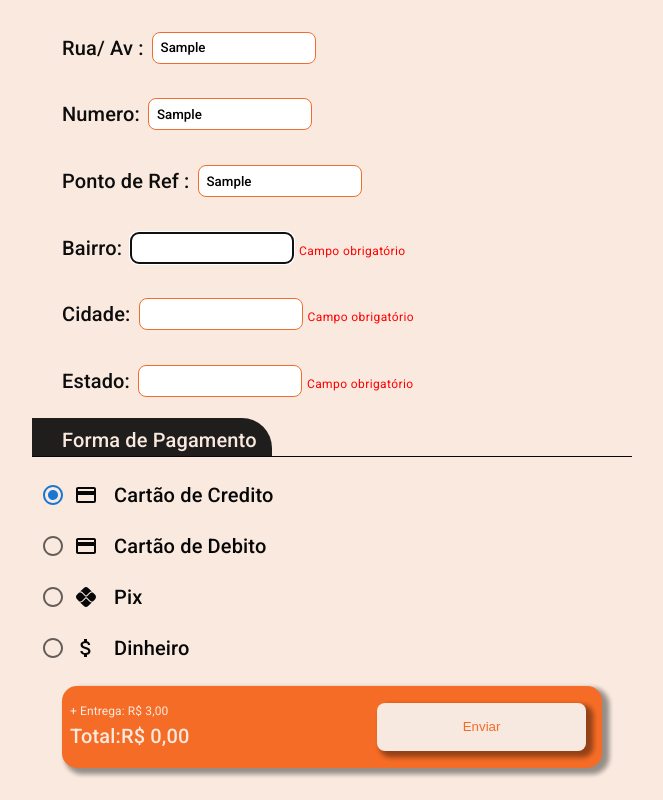
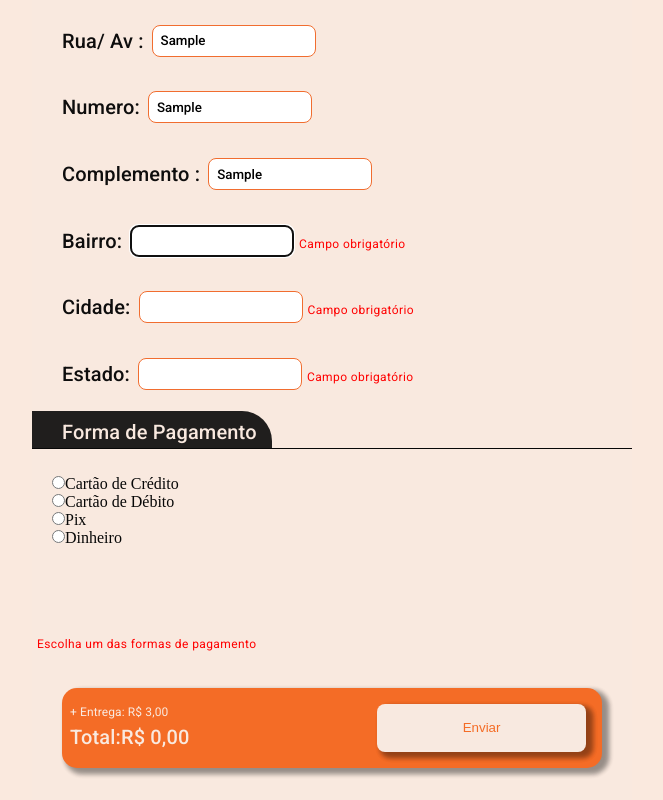
Before and after one commit to CHenriqueRibeiro/Delivery-system-new, a React (Vite) app: page /pedidosemcadastro in a window 1280 px wide. Both pictures are taken after typing "Sample", "5", "Sample", "Sample", "Sample", "Sample" into the empty fields and a click on the input "Enviar". Shown: the whole page, without its empty margins (308-971 px from the left). Built offline with nearby package versions, Linux system fonts and the light colour scheme.

Commit message:
refatorações no form, mais ajustes na chamado da api do wpp

```diff
--- a/src/pages/OrdersWithoutRegistration.jsx
+++ b/src/pages/OrdersWithoutRegistration.jsx
@@ -1,18 +1,17 @@
-import { Box, Radio, Typography } from '@mui/material';
+import {
+  Alert,
+  Box,
+  Radio,
+  Typography,
+} from '@mui/material';
 import { useState } from 'react';
 import ArrowBackIcon from '@mui/icons-material/ArrowBack';
 import DeliveryDiningOutlinedIcon from '@mui/icons-material/DeliveryDiningOutlined';
 import StorefrontOutlinedIcon from '@mui/icons-material/StorefrontOutlined';
-import CreditCardOutlinedIcon from '@mui/icons-material/CreditCardOutlined';
-import PixOutlinedIcon from '@mui/icons-material/PixOutlined';
 import { NavLink } from 'react-router-dom';
-import AttachMoneyIcon from '@mui/icons-material/AttachMoney';
-import InputMask from 'react-input-mask';
-import { useForm } from 'react-hook-form';
+import { Controller, useForm } from 'react-hook-form';
 import { yupResolver } from '@hookform/resolvers/yup';
 import * as yup from 'yup';
-import Modal from '@mui/material/Modal';
-import Fade from '@mui/material/Fade';
 import { useCarrinho } from '../context/useCarrinho';
 import { useFormat } from '../utils/useFormat';
 import './Order.css';
@@ -68,7 +67,7 @@ const schema = yup
         Campo obrigatório
       </Typography>
     ),
-    formaDeEntrega: yup.string().required(),
+    // formaDeEntrega: yup.string().required(),
     telefone: yup
       .number()
       .required()
@@ -88,17 +87,27 @@ const schema = yup
         Campo obrigatório
       </Typography>
     ),
+    formaDePagamento: yup.string().required(
+      <Typography
+        variant="caption"
+        style={{ color: 'red', marginLeft: '5px' }}
+      >
+        Escolha um das formas de pagamento
+      </Typography>
+    ),
   })
   .required();
 
 const Order = () => {
-  const [open, setOpen] = useState(false);
+  // const [open, setOpen] = useState(false);
   const { cart, calculateSubtotal } = useCarrinho();
+  const [showAlert, setShowAlert] = useState(false);
 
   const {
     register,
     handleSubmit,
     formState: { errors },
+    control,
   } = useForm({
     resolver: yupResolver(schema),
   });
@@ -108,14 +117,6 @@ const Order = () => {
       sessionStorage.getItem('selectedValueDelivery') ||
         'Entrega'
     );
-
-  const [selectedValuePayment, setSelectedValuePayment] =
-    useState(
-      sessionStorage.getItem('selectedValuePayment') ||
-        'Credito'
-    );
-  const [pedidoSemCadastro, setpedidoSemCadastro] =
-    useState('');
 
   const handleChangeDelivery = (event) => {
     const { value } = event.target;
@@ -137,123 +138,55 @@ const Order = () => {
     );
   };
 
-  const handleChangePayment = (event) => {
-    const { value } = event.target;
-    setSelectedValuePayment(value);
-
-    const savedData =
-      JSON.parse(
-        sessionStorage.getItem('pedido sem cadastro')
-      ) || {};
-
-    const updatedData = {
-      ...savedData,
-      formaDePagamento: value,
-    };
-
-    sessionStorage.setItem(
-      'pedido sem cadastro',
-      JSON.stringify(updatedData)
-    );
-  };
-
-  const handleInputChange = (event) => {
-    const { name, value } = event.target;
-    setpedidoSemCadastro({
-      ...pedidoSemCadastro,
-      [name]: value,
-    });
-
-    sessionStorage.setItem(
-      'pedido sem cadastro',
-      JSON.stringify({
-        ...pedidoSemCadastro,
-        [name]: value,
-      })
-    );
-  };
-
-  const createWhatsAppMessage = () => {
+  const createWhatsAppMessage = (data) => {
     const sessionStorageData = JSON.parse(
       sessionStorage.getItem('itensSelecionados')
     );
 
     if (sessionStorageData) {
-      const pedidoSemCadastro = JSON.parse(
-        sessionStorage.getItem('pedido sem cadastro')
+      let message = `Olá ${data.nome},\n\nTelefone: ${data.telefone}\n\n---------------------------------------\n`;
+
+      const itemsPedido = sessionStorageData.map((item) => {
+        const sabor = [item.sabor];
+        const pedido = sabor.map(
+          (itemPedido) => ` ${itemPedido}`
         );
+        return pedido;
+      });
+      message += `Pedido: ${itemsPedido}\n---------------------------------------\n`;
 
-      if (!pedidoSemCadastro) {
-        console.error(
-          'Os dados do formulário não foram encontrados na sessionStorage.'
-        );
-        return;
-      }
+      message += `CEP: ${data.cep}\n`;
 
-      const { nome, Telefone } = pedidoSemCadastro;
+      message += `Casa/Apto: ${data.casaApto}\n`;
 
-      let message = `Olá ${nome},\n\nTelefone: ${Telefone}\n\n---------------------------------------\nPedido:\n---------------------------------------\n`;
-
-      const items = sessionStorageData.map(
-        (item, index) => {
-          return `Item ${index + 1}:\nSabor: ${
-            item.sabor
-          }\nQuantidade: ${
-            item.quantidade
-          }\nPreço: R$ ${item.valor.toFixed(2)}\n`;
-        }
-      );
-
-      message += `CEP: ${pedidoSemCadastro.cep || ''}\n`;
-      message += `Casa/Apto: ${
-        pedidoSemCadastro.Numero || ''
-      }\n`;
-      message += `Rua: ${pedidoSemCadastro.rua || ''}\n`;
-      message += `Complemento: ${
-        pedidoSemCadastro.Referencia || ''
-      }\n`;
-      message += `Bairro: ${
-        pedidoSemCadastro.Bairro || ''
-      }\n`;
-      message += `Cidade: ${
-        pedidoSemCadastro.Cidade || ''
-      }\n`;
-      message += `Estado: ${
-        pedidoSemCadastro.Estado || ''
-      }\n`;
+      message += `Rua: ${data.logradouro}\n`;
+      message += `Complemento: ${data.complemento}\n`;
+      message += `Bairro: ${data.bairro}\n`;
+      message += `Cidade: ${data.cidade}\n`;
+      message += `Estado: ${data.estado}\n`;
 
       message += `---------------------------------------\n`;
-      message += `Forma de Pagamento: ${
-        pedidoSemCadastro.formaDePagamento || ''
-      }\n`;
-      message += `Forma de Entrega: ${
-        pedidoSemCadastro.formaDeEntrega || ''
-      }\n`;
-      message += `---------------------------------------\n`;
 
-      message += `${items.join('\n')}\n`;
+      message += `Forma de Pagamento: ${data.formaDePagamento}\n`;
 
       const totalValue = calculateSubtotal(cart);
       message += `Valor Total: R$ ${totalValue.toFixed(2)}`;
+      console.log(message);
 
-      const formattedPhoneNumber = Telefone?.replace(
-        /\s+/g,
-        ''
-      );
-
-      const whatsappLink = `https://api.whatsapp.com/send?phone=55${formattedPhoneNumber}&text=${encodeURIComponent(
-        message
-      )}`;
+      const whatsappLink = `https://api.whatsapp.com/send?phone=55${data.telefone}&text=${message}`;
 
       window.open(whatsappLink);
+    } else {
+      alert('Não existe itens no carrinho');
     }
   };
 
-  const handleOpen = () => setOpen(true);
-  const handleClose = () => setOpen(false);
-
   const onSubmit = (data) => {
-    console.log(data);
+    setShowAlert(true);
+    setTimeout(() => {
+      setShowAlert(false);
+      createWhatsAppMessage(data);
+    }, 2000);
   };
 
   return (
@@ -298,8 +231,8 @@ const Order = () => {
                       fontWeight: '500',
                       marginLeft: '.5rem',
                     }}
-                    value={pedidoSemCadastro.nome}
-                    onChange={handleInputChange}
+                    // value={pedidoSemCadastro.nome}
+                    // onChange={handleInputChange}
                     {...register('nome')}
                   />
                   <p>{errors.nome?.message}</p>
@@ -327,8 +260,8 @@ const Order = () => {
                       fontWeight: '500',
                       marginLeft: '.5rem',
                     }}
-                    value={pedidoSemCadastro.Telefone}
-                    onChange={handleInputChange}
+                    // value={pedidoSemCadastro.Telefone}
+                    // onChange={handleInputChange}
                     {...register('telefone')}
                   />
                   <p>{errors.telefone?.message}</p>
@@ -420,12 +353,12 @@ const Order = () => {
                     // mask="99999-999"
                     // maskChar={null}
                     name="cep"
-                    value={
-                      selectedValueDelivery === 'Entrega'
-                        ? pedidoSemCadastro.cep
-                        : '61658-000'
-                    }
-                    onChange={handleInputChange}
+                    // value={
+                    //   selectedValueDelivery === 'Entrega'
+                    //     ? pedidoSemCadastro.cep
+                    //     : '61658-000'
+                    // }
+                    // onChange={handleInputChange}
                     disabled={
                       selectedValueDelivery === 'Retirada'
                     }
@@ -453,12 +386,12 @@ const Order = () => {
                       marginLeft: '.5rem',
                     }}
                     name="rua"
-                    value={
-                      selectedValueDelivery === 'Entrega'
-                        ? pedidoSemCadastro.rua
-                        : 'Alameda luiza'
-                    }
-                    onChange={handleInputChange}
+                    // value={
+                    //   selectedValueDelivery === 'Entrega'
+                    //     ? pedidoSemCadastro.rua
+                    //     : 'Alameda luiza'
+                    // }
+                    // onChange={handleInputChange}
                     disabled={
                       selectedValueDelivery === 'Retirada'
                     }
@@ -486,12 +419,12 @@ const Order = () => {
                     }}
                     spellCheck="false"
                     name="Numero"
-                    value={
-                      selectedValueDelivery === 'Entrega'
-                        ? pedidoSemCadastro.numero
-                        : '300 B'
-                    }
-                    onChange={handleInputChange}
+                    // value={
+                    //   selectedValueDelivery === 'Entrega'
+                    //     ? pedidoSemCadastro.numero
+                    //     : '300 B'
+                    // }
+                    // onChange={handleInputChange}
                     disabled={
                       selectedValueDelivery === 'Retirada'
                     }
@@ -506,7 +439,7 @@ const Order = () => {
                   }}
                   variant="h6"
                 >
-                  <label>Ponto de Ref :</label>
+                  <label>Complemento :</label>
                   <input
                     style={{
                       textTransform: 'capitalize',
@@ -517,14 +450,12 @@ const Order = () => {
                       fontWeight: '500',
                       marginLeft: '.5rem',
                     }}
-                    spellCheck="false"
-                    name="Referencia"
-                    value={
-                      selectedValueDelivery === 'Entrega'
-                        ? pedidoSemCadastro.referencia
-                        : 'Prox.a Lagoa'
-                    }
-                    onChange={handleInputChange}
+                    // value={
+                    //   selectedValueDelivery === 'Entrega'
+                    //     ? pedidoSemCadastro.referencia
+                    //     : 'Prox.a Lagoa'
+                    // }
+                    // onChange={handleInputChange}
                     disabled={
                       selectedValueDelivery === 'Retirada'
                     }
@@ -553,12 +484,12 @@ const Order = () => {
                     }}
                     spellCheck="false"
                     name="Bairro"
-                    value={
-                      selectedValueDelivery === 'Entrega'
-                        ? pedidoSemCadastro.bairro
-                        : 'Lagoa Do Banana'
-                    }
-                    onChange={handleInputChange}
+                    // value={
+                    //   selectedValueDelivery === 'Entrega'
+                    //     ? pedidoSemCadastro.bairro
+                    //     : 'Lagoa Do Banana'
+                    // }
+                    // onChange={handleInputChange}
                     disabled={
                       selectedValueDelivery === 'Retirada'
                     }
@@ -587,12 +518,12 @@ const Order = () => {
                     }}
                     spellCheck="false"
                     name="Cidade"
-                    value={
-                      selectedValueDelivery === 'Entrega'
-                        ? pedidoSemCadastro.cidade
-                        : 'Caucaia'
-                    }
-                    onChange={handleInputChange}
+                    // value={
+                    //   selectedValueDelivery === 'Entrega'
+                    //     ? pedidoSemCadastro.cidade
+                    //     : 'Caucaia'
+                    // }
+                    // onChange={handleInputChange}
                     disabled={
                       selectedValueDelivery === 'Retirada'
                     }
@@ -621,12 +552,12 @@ const Order = () => {
                     }}
                     spellCheck="false"
                     name="Estado"
-                    value={
-                      selectedValueDelivery === 'Entrega'
-                        ? pedidoSemCadastro.estado
-                        : '61658-000'
-                    }
-                    onChange={handleInputChange}
+                    // value={
+                    //   selectedValueDelivery === 'Entrega'
+                    //     ? pedidoSemCadastro.estado
+                    //     : '61658-000'
+                    // }
+                    // onChange={handleInputChange}
                     disabled={
                       selectedValueDelivery === 'Retirada'
                     }
@@ -648,7 +579,6 @@ const Order = () => {
                 width: '100%',
               }}
             >
-              {' '}
               <Box className="backgroundTitleFormPayment"></Box>
               <Typography
                 variant="h6"
@@ -657,64 +587,70 @@ const Order = () => {
                 Forma de Pagamento
               </Typography>
               <Box className="FormOfPayment">
-                <Box
-                  display={'flex'}
-                  alignItems={'center'}
-                  width={'100'}
-                >
-                  <Radio
-                    checked={
-                      selectedValuePayment === 'Credito'
-                    }
-                    onChange={handleChangePayment}
+                <Controller
+                  name="formaDePagamento"
+                  control={control}
+                  render={({ field }) => (
+                    <Box sx={{ padding: '10px 0 0 20px' }}>
+                      <Box>
+                        <label>
+                          <input
+                            type="radio"
+                            {...field}
                             value="Credito"
                           />
-                  <CreditCardOutlinedIcon />
-                  <Typography variant="h6" sx={{ pl: 2 }}>
-                    Cartão de Credito
-                  </Typography>
+                          Cartão de Crédito
+                        </label>
                       </Box>
-                <Box display={'flex'} alignItems={'center'}>
-                  <Radio
-                    checked={
-                      selectedValuePayment === 'Debito'
-                    }
-                    onChange={handleChangePayment}
+                      <Box>
+                        <label>
+                          <input
+                            type="radio"
+                            {...field}
                             value="Debito"
                           />
-                  <CreditCardOutlinedIcon />
-                  <Typography variant="h6" sx={{ pl: 2 }}>
-                    Cartão de Debito
-                  </Typography>
+                          Cartão de Débito
+                        </label>
                       </Box>
-                <Box display={'flex'} alignItems={'center'}>
-                  <Radio
-                    checked={selectedValuePayment === 'Pix'}
-                    onChange={handleChangePayment}
+                      <Box>
+                        <label>
+                          <input
+                            type="radio"
+                            {...field}
                             value="Pix"
                           />
-                  <PixOutlinedIcon />
-                  <Typography variant="h6" sx={{ pl: 2 }}>
                           Pix
-                  </Typography>
+                        </label>
                       </Box>
-                <Box display={'flex'} alignItems={'center'}>
-                  <Radio
-                    checked={
-                      selectedValuePayment === 'Dinheiro'
-                    }
-                    onChange={handleChangePayment}
+                      <Box>
+                        <label>
+                          <input
+                            type="radio"
+                            {...field}
                             value="Dinheiro"
                           />
-                  <AttachMoneyIcon />
-                  <Typography variant="h6" sx={{ pl: 2 }}>
                           Dinheiro
-                  </Typography>
+                        </label>
+                      </Box>
+                    </Box>
+                  )}
+                />
+                <Box>
+                  <p>{errors.formaDePagamento?.message}</p>
                 </Box>
               </Box>
             </Box>
           </Box>
-
+          <Box sx={{ mb: 2 }}>
+            {showAlert && (
+              <Alert severity="success">
+                <Typography>
+                  Pedido realizado com sucesso. <br />
+                  Muito obrigado!
+                </Typography>
+              </Alert>
+            )}
+          </Box>
           <Box className="totalPurchase">
             <Box
               sx={{
@@ -740,67 +676,11 @@ const Order = () => {
             <input
               className="btnSendRequest click"
               type="submit"
-              onClick={createWhatsAppMessage}
               value="Enviar"
             />
           </Box>
         </Box>
       </form>
-
-      {/* <Modal
-        aria-labelledby="transition-modal-title"
-        aria-describedby="transition-modal-description"
-        open={open}
-        closeAfterTransition
-      >
-        <Fade in={open}>
-          <Box id="modalCadastro">
-            <Box id="modalContent">
-              <Box className="wrapper">
-                <Typography variant="h6">
-                  Obrigado por sua compra
-                </Typography>
-                <Typography variant="h6">
-                  Pedido Realizado
-                </Typography>
-                <svg
-                  className="checkmark"
-                  xmlns="http://www.w3.org/2000/svg"
-                  viewBox="0 0 52 52"
-                >
-                  {' '}
-                  <Box
-                    className="checkmark__circle"
-                    cx="26"
-                    cy="26"
-                    r="25"
-                  ></Box>{' '}
-                  <path
-                    className="checkmark__check"
-                    fill="none"
-                    d="M14.1 27.2l7.1 7.2 16.7-16.8"
-                  ></path>
-                </svg>
-              </Box>
-
-              <NavLink to="/" style={{ color: '#f9e9df' }}>
-                <input
-                  onClick={
-                    (handleClose, createWhatsAppMessage)
-                  }
-                  className="btnCloseService click"
-                  value="fechar"
-                  style={{
-                    textAlign: 'center',
-                    color: 'white',
-                    textTransform: 'capitalize',
-                  }}
-                />
-              </NavLink>
-            </Box>
-          </Box>
-        </Fade>
-      </Modal> */}
     </Box>
   );
 };
```
Lines whose indentation alone changed are shown as unchanged.
